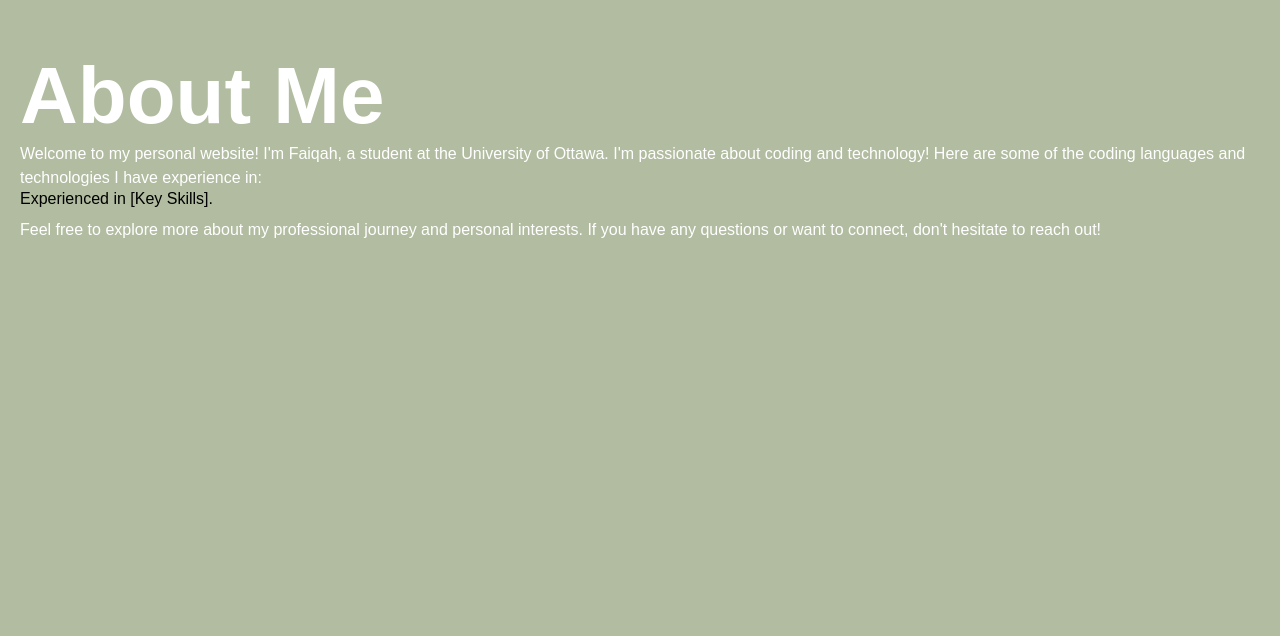
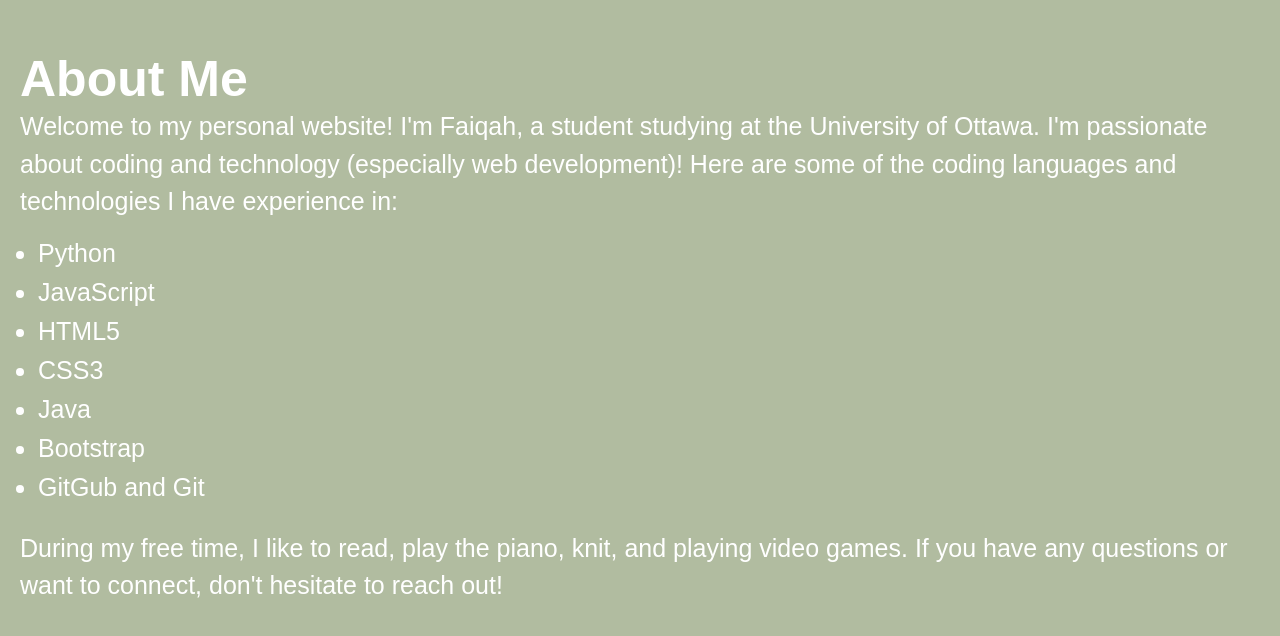
Before and after one commit to FaiqahSikder/personalwebsite, a plain HTML site: page index.html in a window 1280 px wide. Shown: the part 770-1406 px from the top of the page. Drawn offline with nearby package versions, Linux system fonts and the light colour scheme.

Commit message:
changing up the about section + some other changes

```diff
--- a/index.html
+++ b/index.html
@@ -6,7 +6,7 @@
     </head>
     <body>
         <div id="header" class="header">
-            <nav>
+            <nav id="navbar">
                 <ul>
                     <li><a href="#header">Home</a></li>
                     <li><a href="#about">About</a></li>
@@ -17,18 +17,26 @@
                 <h1>Hi, <span class="typed"></span></h1>
                 <p>I like to code, knit, and read.</p>
                 <a href = "mailto: faiqah.t.sikder@gmail.com">Contact me</a>
+                <a href="https://github.com/FaiqahSikder" target="_blank">GitHub</a>
+                <a href="https://www.linkedin.com/in/faiqah-sikder-830728223/" target="_blank">LinkedIn</a>
             </div>
         </div>
 
         <div id="about">
             <h2>About Me</h2>
-            <p>Welcome to my personal website! I'm Faiqah, a student at the University of Ottawa. I'm passionate about coding and technology! Here are some of the coding languages and technologies I have experience in:</p>
+            <p>Welcome to my personal website! I'm Faiqah, a student studying at the University of Ottawa. I'm passionate about coding and technology (especially web development)! Here are some of the coding languages and technologies I have experience in:</p>
 
             <ul>
-                <li>Experienced in [Key Skills].</li>
+                <li>Python</li>
+                <li>JavaScript</li>
+                <li>HTML5</li>
+                <li>CSS3</li>
+                <li>Java</li>
+                <li>Bootstrap</li>
+                <li>GitGub and Git</li>
             </ul>
 
-            <p>Feel free to explore more about my professional journey and personal interests. If you have any questions or want to connect, don't hesitate to reach out!</p>
+            <p> During my free time, I like to read, play the piano, knit, and playing video games. If you have any questions or want to connect, don't hesitate to reach out!</p>
         </div>
 
 
@@ -39,12 +47,15 @@
             var typed = new Typed(".typed", {
                 strings: ["I'm Faiqah!"],
                 typeSpeed: 150,
-                backSpeed: 150,
-                loop: true
+                //backSpeed: 150,
+                loop: false
             })
         </script>
 
-        <script>document.addEventListener("DOMContentLoaded", function() {
+<script>
+    document.addEventListener("DOMContentLoaded", function() {
+        const navbar = document.getElementById('navbar');
+
         document.querySelectorAll('a[href^="#"]').forEach(anchor => {
             anchor.addEventListener('click', function (e) {
                 e.preventDefault();
@@ -55,11 +66,14 @@
                         behavior: 'smooth'
                     });
                 }
+
+                // Close the navbar (optional, but may be necessary for mobile responsiveness)
+                navbar.classList.remove('open');
             });
         });
     });
+</script>
 
-        </script>
 
     </body>
 </html>
--- a/style.css
+++ b/style.css
@@ -2,7 +2,7 @@
     margin: 0;
     padding: 0;
     box-sizing: border-box;
-    font-family: 'poppings', sans-serif;
+    font-family: 'poppins', sans-serif;
 }
 
 .header{
@@ -78,22 +78,24 @@ nav ul li a:hover{
 
 #about h2 {
     color: #fff;
-    font-size: 80px;
+    font-size: 50px;
 }
 
 #about p {
-    font-size: 16px;
+    font-size: 25px;
     line-height: 1.5;
     color: #fff;
 }
 
 #about ul {
-    list-style-type: none;
-    padding: 0;
+    list-style-type: disc !important;
+    padding: 18px;
 }
 
 #about li {
     margin-bottom: 10px;
+    color: #fff;
+    font-size: 25px;
 }
 
 #about a {
```
Lines whose indentation alone changed are shown as unchanged.
